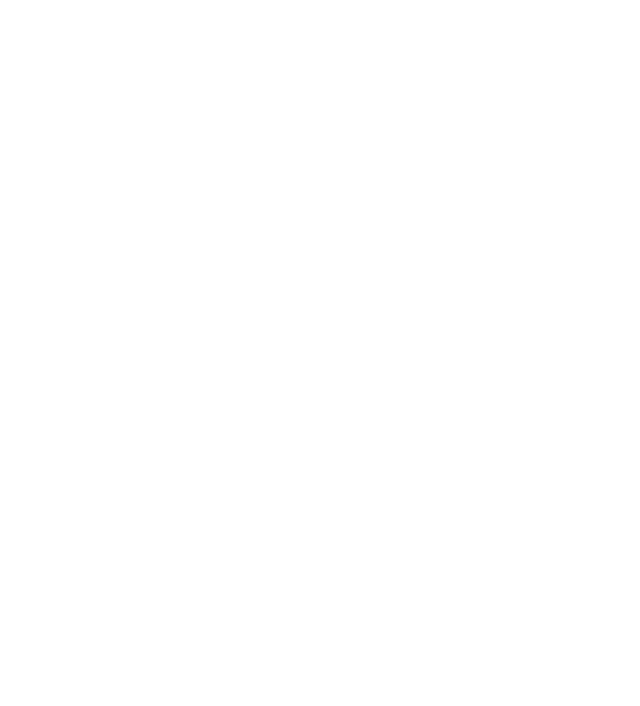
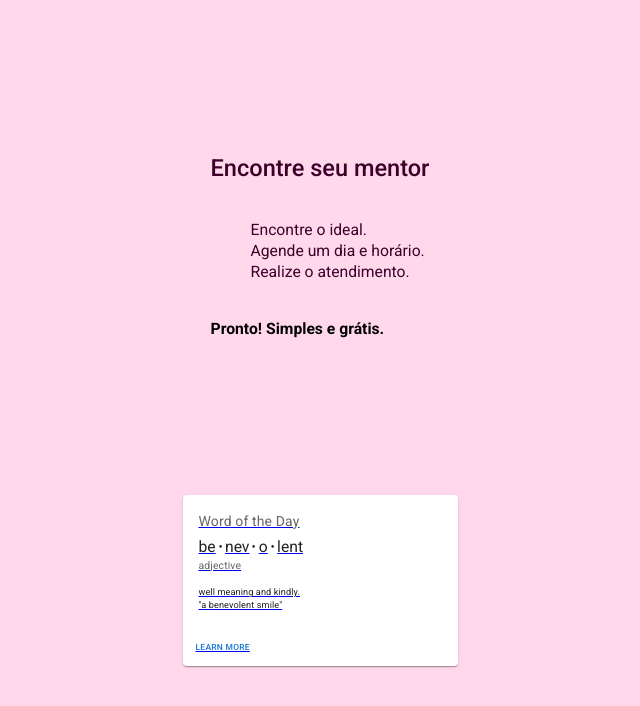
Before and after one commit to JessieZan/provihack-front, a React (Create React App) app in the folder provihack-frontend/: page /search in a window 1280 px wide. Before the commit this address had no page. Shown: the top 706 px of the page, without its empty margins (320-960 px from the left). Built offline with nearby package versions, Linux system fonts and the light colour scheme.

Commit message:
Pagina de resultados

```diff
--- a/provihack-frontend/package.json
+++ b/provihack-frontend/package.json
@@ -5,6 +5,7 @@
   "dependencies": {
     "@emotion/react": "^11.7.0",
     "@emotion/styled": "^11.6.0",
+    "@material-ui/core": "^4.12.3",
     "@mui/material": "^5.2.1",
     "@testing-library/jest-dom": "^5.15.1",
     "@testing-library/react": "^11.2.7",
--- a/provihack-frontend/public/index.html
+++ b/provihack-frontend/public/index.html
@@ -4,6 +4,7 @@
     <meta charset="utf-8" />
     <link rel="icon" href="%PUBLIC_URL%/favicon.ico" />
     <meta name="viewport" content="width=device-width, initial-scale=1" />
+    <link href="https://fonts.googleapis.com/css?family=Roboto:100,100italic,300,300italic,regular,italic,500,500italic,700,700italic,900,900italic" rel="stylesheet" />
     <meta name="theme-color" content="#000000" />
     <meta
       name="description"
--- a/provihack-frontend/src/App.css
+++ b/provihack-frontend/src/App.css
@@ -4,4 +4,5 @@
   display: flex;
   align-items: center;
   justify-content: center;
+  font-family: 'Roboto';
 }
--- /dev/null
+++ b/provihack-frontend/src/contexts/AuthContext/AuthProvider.js
@@ -0,0 +1,11 @@
+import AuthContext from "./index";
+import useAuthProvider from "../../hooks/useAuthProvider";
+
+export default function AuthProvider(props){
+    const auth= useAuthProvider();
+    return(
+        <AuthContext.Provider value={auth}>
+            {props.children}
+        </AuthContext.Provider>
+    )
+}
--- /dev/null
+++ b/provihack-frontend/src/contexts/AuthContext/index.js
@@ -0,0 +1,3 @@
+import { createContext } from "react";
+const AuthContext = createContext();
+export default AuthContext;
--- /dev/null
+++ b/provihack-frontend/src/hooks/useAuth.js
@@ -0,0 +1,6 @@
+import { useContext } from "react";
+import AuthContext from "../contexts/AuthContext";
+
+export default function useAuth() {
+  return useContext(AuthContext);
+}
--- /dev/null
+++ b/provihack-frontend/src/hooks/useAuthProvider.js
@@ -0,0 +1,8 @@
+import { useState } from "react";
+
+function useAuthProvider() {
+  const [token, setToken] = useState(true);
+  return { token };
+}
+
+export default useAuthProvider;
--- a/provihack-frontend/src/pages/SearchResults/index.js
+++ b/provihack-frontend/src/pages/SearchResults/index.js
@@ -1,10 +1,28 @@
 import './style.css'
 import { Link } from 'react-router-dom'
+import Card from '../../components/Card'
+import theme from './theme1.js'
+import { ThemeProvider } from '@material-ui/core'
+import { Typography, List } from '@mui/material'
 
-function Results({ id, nome, instituicao, areas }) {
+function Results({ id, nome, areas, categoria }) {
   return (
     <div className="results">
-      <Link to="/servicos/:id">cadastre-se aqui</Link>{' '}
+      <ThemeProvider theme={theme}>
+        <Typography className="header" variant="h5" component="div">
+          <h2 className="titulo"> Encontre seu mentor</h2>
+          <ul>
+            <li>Encontre o {categoria} ideal.</li>
+            <li>Agende um dia e horário.</li>
+            <li>Realize o atendimento.</li>
+          </ul>
+          <h4>Pronto! Simples e grátis.</h4>
+        </Typography>
+
+        <Link to="/servicos/:id">
+          <Card />
+        </Link>
+      </ThemeProvider>
     </div>
   )
 }
--- a/provihack-frontend/src/pages/SearchResults/style.css
+++ b/provihack-frontend/src/pages/SearchResults/style.css
@@ -1,25 +1,31 @@
-.login {
+.results {
+  all: unset;
   min-height: 100vh;
   width: 100vw;
   display: flex;
   flex-direction: column;
   justify-content: space-evenly;
   align-items: center;
+  background-color: #FFD8EB;
+  box-sizing: border-box;
 }
 
-.inputs-login {
+.header {
   display: flex;
   flex-direction: column;
-  gap: 1.8rem;
+  align-items: start;
 }
 
-.inputs-login label {
-  display: flex;
-  flex-direction: column;
+.titulo {
+  font-weight: 500;
+  color: #3C0029;
 }
 
-.btn_login {
-  border: 1px solid black;
-  padding: 6px;
-  border-radius: 5px;
+.results ul {
+  list-style: none;
 }
+
+.results li {
+  color: #3C0029;
+  margin-left: 0;
+}
--- /dev/null
+++ b/provihack-frontend/src/pages/SearchResults/theme1.js
@@ -0,0 +1,18 @@
+import { createTheme } from '@material-ui/core/styles'
+
+export default createTheme({
+  palette: {
+    background: {
+      default: '#FFD8EB',
+    },
+    primary: {
+      main: '#3C0029',
+    },
+    secondary: {
+      main: '#00639D',
+    },
+  },
+  typography: {
+    fontFamily: ['Roboto'].join(','),
+  },
+})
--- a/provihack-frontend/src/routes.js
+++ b/provihack-frontend/src/routes.js
@@ -1,16 +1,40 @@
-import { Route, Routes } from 'react-router-dom';
-import Welcome from './pages/Welcome';
-import Login from './pages/Login';
-import SignUp from './pages/SignUp';
+import {
+  BrowserRouter as Router,
+  Route,
+  Navigate,
+  Routes,
+  Switch,
+  Redirect,
+} from 'react-router-dom'
+import Welcome from './pages/Welcome'
+import Login from './pages/Login'
+import SignUp from './pages/SignUp'
+import AuthProvider from './contexts/AuthContext/AuthProvider'
+import useAuthProvider from './hooks/useAuthProvider'
+import SearchResults from './pages/SearchResults'
 
 function MainRoutes() {
+  function ProtectedRoutes(props) {
+    const token = useAuthProvider()
+    return token ? props.children : <Navigate to="/login" />
+  }
   return (
-    <Routes>
-      <Route path='/' element={<Welcome />} />
-      <Route path='/login' element={<Login />} />
-      <Route path='/signup' element={<SignUp />} />
-    </Routes>
-  );
+    <AuthProvider>
+      <Routes>
+        <Route path="/" element={<Welcome />} />
+        <Route path="/login" element={<Login />} />
+        <Route path="/signup" element={<SignUp />} />
+        <Route
+          path="/search"
+          element={
+            <ProtectedRoutes>
+              <SearchResults />
+            </ProtectedRoutes>
+          }
+        />
+      </Routes>
+    </AuthProvider>
+  )
 }
 
-export default MainRoutes;
+export default MainRoutes
```
Also changed, not shown: 1 other file (tests, documents, lock files or other folders).
